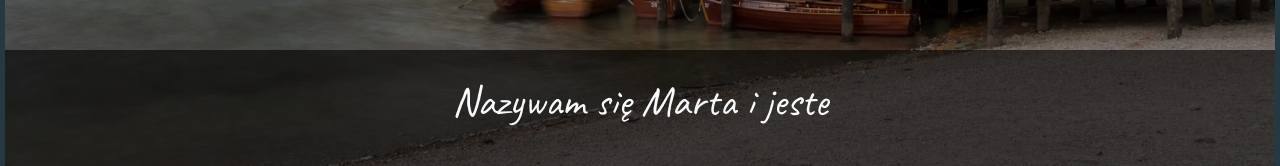
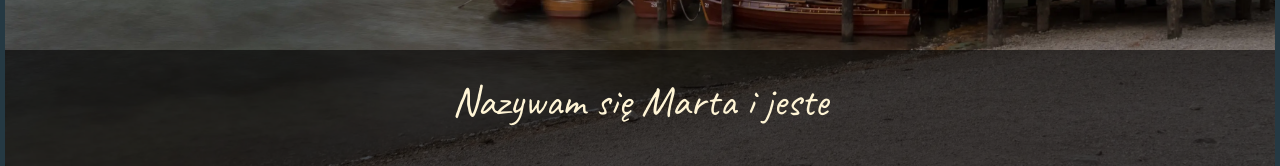
Before and after one commit to MarekLempart/photoStudio, a React (Vite) app: page / in a window 1280 px wide. Shown: the part 786-952 px from the top of the page. Built offline with nearby package versions, Linux system fonts and the light colour scheme.

Commit message:
Update HeroSlideshowStyles.ts

```diff
--- a/src/styles/HeroSlideshowStyles.ts
+++ b/src/styles/HeroSlideshowStyles.ts
@@ -51,7 +51,7 @@ export const TextOverlay = styled.div`
 export const HeroText = styled(motion.h3)`
   font-family: "Caveat", cursive;
   font-size: 28px;
-  color: ${({ theme }) => theme.colors.textWhite};
+  color: ${({ theme }) => theme.colors.textPrimary};
   text-align: center;
   line-height: 1.5;
 
```
